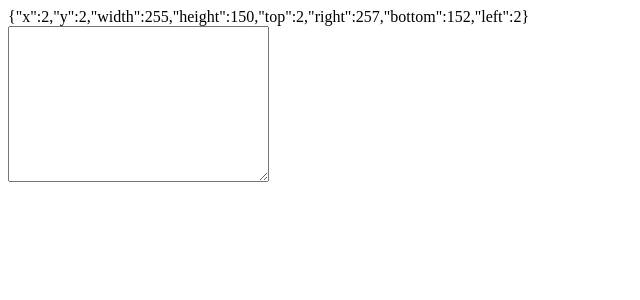
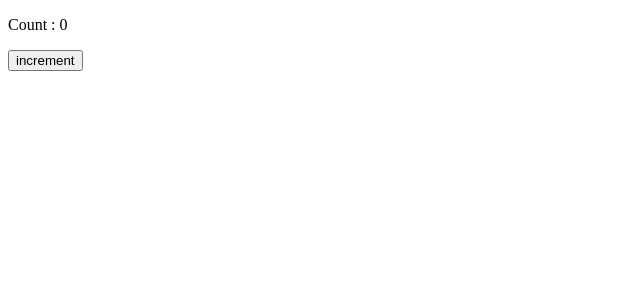
Before and after one commit to MOHI-UDDIN-AKBAR/React-Custom-Hooks, a React (Create React App) app: page / in a window 1280 px wide. Shown: the top 300 px of the page, without its empty margins (0-640 px from the left). Built offline with nearby package versions, Linux system fonts and the light colour scheme.

Commit message:
feat(hook): useEffectOnce

```diff
--- a/src/App.tsx
+++ b/src/App.tsx
@@ -13,8 +13,8 @@
 // import MediaQueryComponent from "./useMediaQuery/MediaQueryComponent";
 // import GeolocationComponent from "./useGeolocation/GeolocationComponent";
 // import StateWithValidationComponent from "./useStateWithValidation/StateWithValidationComponent";
-
-import SizeComponent from "./useSize/SizeComponent";
+import UseEffectOnceComponent from "./useEffectOnce/UseEffectOnceComponent";
+// import SizeComponent from "./useSize/SizeComponent";
 
 const App = () => (
   <>
@@ -34,7 +34,8 @@ const App = () => (
     {/* <MediaQueryComponent /> */}
     {/* <GeolocationComponent /> */}
     {/* <StateWithValidationComponent /> */}
-    <SizeComponent />
+    {/* <SizeComponent /> */}
+    <UseEffectOnceComponent />
   </>
 );
 
--- /dev/null
+++ b/src/useEffectOnce/UseEffectOnceComponent.tsx
@@ -0,0 +1,17 @@
+import React from "react";
+import useEffectOnce from "./useEffectOnce";
+
+const UseEffectOnceComponent = () => {
+  const [count, setCount] = React.useState(0);
+  useEffectOnce(() => alert("Hello"));
+  return (
+    <div>
+      <p>Count : {count}</p>
+      <button type="button" onClick={() => setCount((p) => p + 1)}>
+        increment
+      </button>
+    </div>
+  );
+};
+
+export default UseEffectOnceComponent;
--- /dev/null
+++ b/src/useEffectOnce/useEffectOnce.tsx
@@ -0,0 +1,7 @@
+import React from "react";
+
+const useEffectOnce = (callback: () => void) => {
+  React.useEffect(callback, []);
+};
+
+export default useEffectOnce;
```
